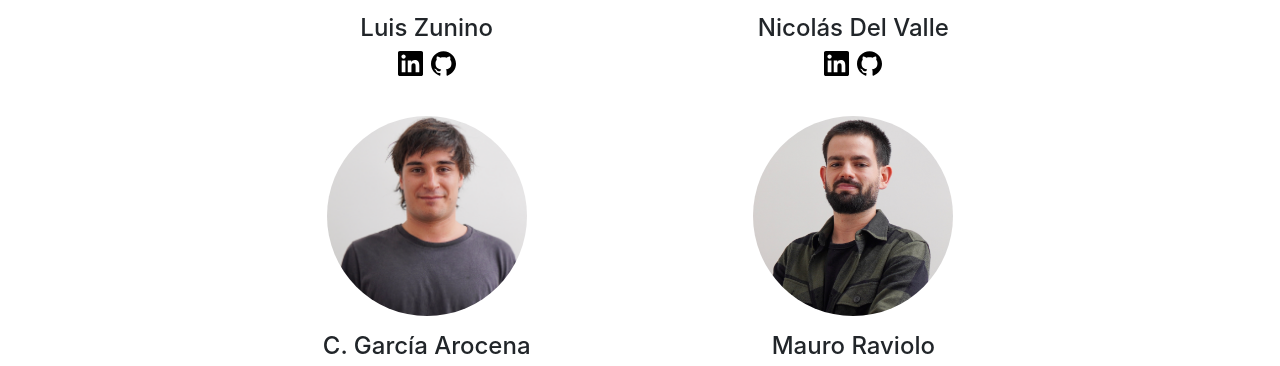
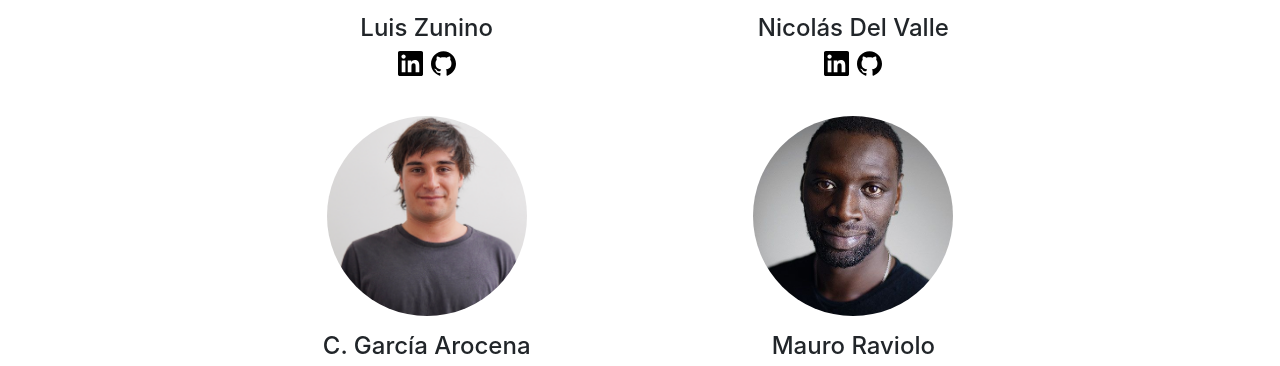
Before and after one commit to NicolasDelValle/e-comerce_front-end, a React (Create React App) app: page /aboutus in a window 1280 px wide. Shown: the part 1122-1488 px from the top of the page. Built offline with nearby package versions, Linux system fonts and the light colour scheme; no server answers.

Commit message:
chistardo

```diff
--- a/src/pages/aboutUs/AboutUs.jsx
+++ b/src/pages/aboutUs/AboutUs.jsx
@@ -6,6 +6,7 @@ import Carlos from "../../img/fotosDePerfil/CarlosGAF.jpg";
 import Mauro from "../../img/fotosDePerfil/MauroR.jpg";
 import Luis from "../../img/fotosDePerfil/LuisZ.png";
 import Nico from "../../img/fotosDePerfil/NicoDLV.jpg";
+import OMAR from "../../img/fotosDePerfil/Omar.jpg";
 
 import {
 	SiReact,
@@ -86,7 +87,7 @@ function AboutUs() {
 						<div className="about-profile-div flex-grow-1">
 							<div
 								className="about-profile-img"
-								style={{ backgroundImage: `url(${Mauro})` }}
+								style={{ backgroundImage: `url(${OMAR})` }}
 							></div>
 							<div className="about-profile-name">
 								<h3 className="mt-3 mb-2">Mauro Raviolo</h3>
```
Also changed, not shown: src/img/fotosDePerfil/Omar.jpg (added).
